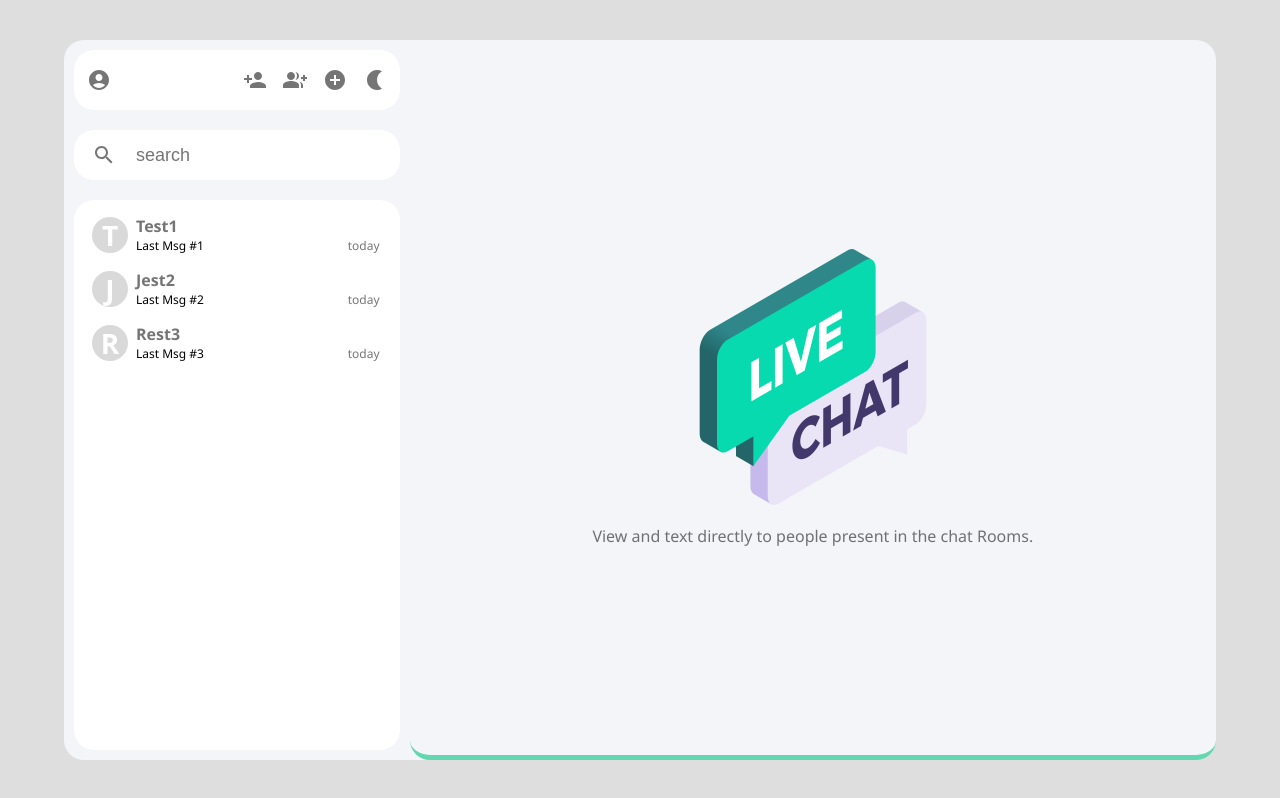
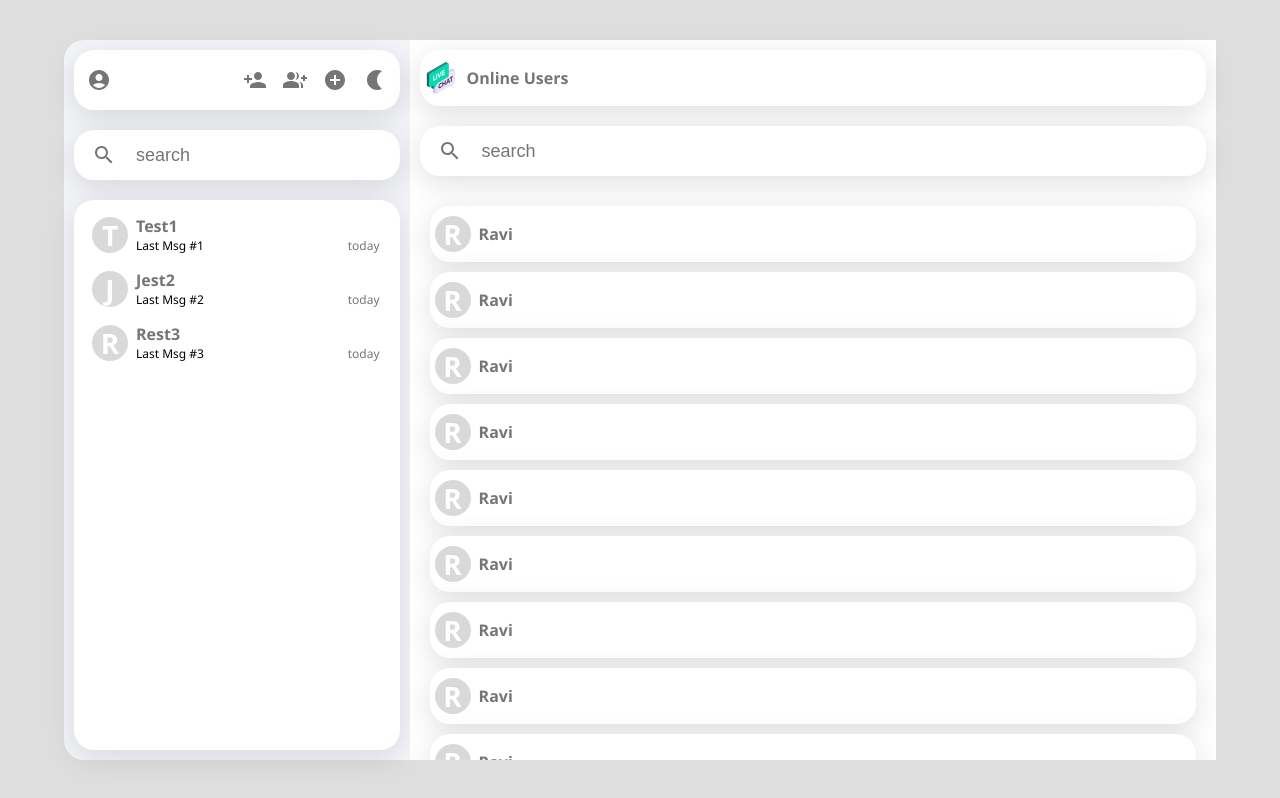
Before and after one commit to kishoresai8883/Chat-App, a React (Create React App) app: page / in a window 1280 px wide. Built offline with nearby package versions, Linux system fonts and the light colour scheme.

Commit message:
Created Login page and user online pages

```diff
--- a/src/App.js
+++ b/src/App.js
@@ -1,10 +1,12 @@
 import './App.css';
+import Login from './Components/Login';
 import MainContainer from './Components/MainContainer';
 
 function App() {
   return (
     <div className="App">
       <MainContainer/>
+      {/* <Login/> */}
     </div>
   );
 }
--- a/src/Components/CreateGroups.js
+++ b/src/Components/CreateGroups.js
@@ -1,9 +1,14 @@
 import React from 'react'
+import DoneOutlineroundedIcon from '@mui/icons-material/DoneOutlineRounded'
+import { IconButton } from '@mui/material'
 
 const CreateGroups = () => {
   return (
-    <div>
-      Groups
+    <div className='create-groups-container'>
+      <input className='search-input' placeholder='Enter Group Name'/>
+      <IconButton>
+        <DoneOutlineroundedIcon/>
+      </IconButton>
     </div>
   )
 }
--- /dev/null
+++ b/src/Components/Login.js
@@ -0,0 +1,21 @@
+import React from 'react'
+import logo from '../Images/live-chat_512px.png'
+import { Button, TextField } from '@mui/material'
+
+const Login = () => {
+  return (
+    <div className='login-container'>
+      <div className='image-container'>
+        <img src={logo} alt='Logo' className='logo'/>
+      </div>
+      <div className='login-box'>
+        <p className='login-text'>Login to your Account</p>
+        <TextField id="standard-basic" label="Enter User Name" variant="outlined" />
+        <TextField id="outlined-password-input" label="Enter Password" type='password' autoComplete='current-password' />
+        <Button variant="outlined">Login</Button>
+      </div>
+    </div>
+  )
+}
+
+export default Login
--- a/src/Components/MainContainer.js
+++ b/src/Components/MainContainer.js
@@ -3,6 +3,8 @@ import Sidebar from './Sidebar'
 import ChatArea from './ChatArea'
 import Welcome from './Welcome'
 import './Styles.css'
+import CreateGroups from './CreateGroups'
+import Users_Groups from './Users_Groups'
 
 const MainContainer = () => {
   const [conversations, setConversations] = useState([
@@ -25,8 +27,10 @@ const MainContainer = () => {
   return (
     <div className='main-container'>
         <Sidebar/>
-        <Welcome/>
-        { /*<ChatArea props={conversations[2]}/> */}
+        {/* <CreateGroups/> */}
+        {/* <Welcome/> */}
+        {/* { <ChatArea props={conversations[2]}/> } */}
+        <Users_Groups/>
     </div>
   )
 }
--- a/src/Components/Styles.css
+++ b/src/Components/Styles.css
@@ -19,6 +19,8 @@
     padding: 10px 5px;
     margin: 10px;
     border-radius: 20px;
+    box-shadow: rgba(100, 100, 111, 0.2) 0px 7px 29px 0px;
+
 }
 
 .sb-search {
@@ -28,6 +30,8 @@
     margin: 10px;
     border-radius: 20px;
     align-items: center;
+    box-shadow: rgba(100, 100, 111, 0.2) 0px 7px 29px 0px;
+
 }
 
 .search-input {
@@ -43,6 +47,8 @@
     margin: 10px;
     border-radius: 20px;
     flex: 1;
+    box-shadow: rgba(100, 100, 111, 0.2) 0px 7px 29px 0px;
+
 }
 
 .conversation-container {
@@ -106,6 +112,8 @@
     padding: 10px 10px;
     margin: 10px;
     border-radius: 20px;
+    box-shadow: rgba(100, 100, 111, 0.2) 0px 7px 29px 0px;
+
 }
 
 .header-text {
@@ -123,6 +131,8 @@
     flex: 1;
     overflow: scroll;
     scrollbar-width: none;
+    box-shadow: rgba(100, 100, 111, 0.2) 0px 7px 29px 0px;
+
 }
 
 .messages-container::-webkit-scrollbar {
@@ -136,6 +146,8 @@
     padding: 10px 10px;
     margin: 10px;
     border-radius: 20px;
+    box-shadow: rgba(100, 100, 111, 0.2) 0px 7px 29px 0px;
+
 }
 
 .self-msg-container {
@@ -193,3 +205,118 @@
 .welcome-logo {
     height: 20vw;
 }
+
+.create-groups-container {
+    display: flex;
+    justify-content: space-between;
+    align-self: center;
+    flex: 0.7;
+    padding: 20px 10px;
+    margin: 10px;
+    background-color: white;
+    border-radius: 20px;
+}
+
+.login-container {
+    height: 90vh;
+    width: 90vw;
+    background-color: #f4f5f8;
+    display: flex;
+    border-radius: 20px;
+    box-shadow: rgba(100, 100, 111, 0.2) 0px 7px 29px 0px;
+}
+
+.image-container {
+    display: flex;
+    flex: 0.3;
+    justify-content: center;
+    align-items: center;
+}
+
+.logo {
+    height: 250px;
+    width: 250px;
+}
+
+.login-box {
+    display: flex;
+    flex-direction: column;
+    justify-content: center;
+    align-items: center;
+    font-family: 'Segoe UI', Tahoma, Geneva, Verdana, sans-serif;
+    color: #63d7b0;
+    font-weight: bolder;
+    flex: 0.7;
+    background-color: white;
+    border-radius: 20px;
+    margin: 10px;
+    gap: 10px;
+}
+
+.login-text {
+    color: #63d7b0;
+    font-size: 24px;
+    margin-bottom: 20px;
+}
+
+.list-container {
+    flex: 0.7;
+    background-color: white;
+}
+
+.list-container {
+    flex: 0.7;
+    display: flex;
+    flex-direction: column;
+}
+
+.ug-header {
+    background-color: white;
+    border-radius: 20px;
+    padding: 12px 5px;
+    margin: 10px;
+    display: flex;
+    align-items: center;
+    box-shadow: rgba(100, 100, 111, 0.2) 0px 7px 29px 0px;
+}
+
+.ug-title {
+    color: rgba(0, 0, 0, 0.54);
+    margin-left: 10px;
+    font-family: 'Segoe UI', Tahoma, Geneva, Verdana, sans-serif;
+    font-weight: bolder;
+}
+
+.ug-list {
+    flex: 1;
+    overflow: scroll;
+    scrollbar-width: none;
+    padding: 10px;
+}
+
+.ug-list::-webkit-scrollbar {
+    display: none;
+}
+
+.list-item {
+    display: flex;
+    align-items: center;
+    background-color: white;
+    box-shadow: rgba(100, 100, 111, 0.2) 0px 7px 29px 0px;
+    border-radius: 20px;
+    padding: 10px 5px;
+    margin: 10px;
+    transition-duration: 0.5s;
+}
+
+.item-name {
+    margin-left: 8px;
+}
+
+.list-item:hover {
+    background-color: rgb(226, 226, 226);
+}
+
+.list-item:active {
+    background-color: white;
+}
--- /dev/null
+++ b/src/Components/Users_Groups.js
@@ -0,0 +1,66 @@
+import React from 'react'
+import './Styles.css'
+import logo from "../Images/live-chat_512px.png"
+import SearchIcon from '@mui/icons-material/Search'
+import { IconButton } from '@mui/material'
+
+const Users_Groups = () => {
+  return (
+    <div className='list-container'>
+      <div className='ug-header'>
+        <img src={logo} alt='online' style={{height: "32px", width: "32px"}}/>
+        <p className='ug-title'>Online Users</p>
+      </div>
+      <div className='sb-search'>
+        <IconButton>
+            <SearchIcon/>
+        </IconButton>
+        <input placeholder='search' className='search-input'/>
+      </div>
+      <div className='ug-list'>
+        <div className='list-item'>
+            <p className='con-icon'>R</p>
+            <p className='con-name item-name'>Ravi</p>
+        </div>
+        <div className='list-item'>
+            <p className='con-icon'>R</p>
+            <p className='con-name item-name'>Ravi</p>
+        </div>
+        <div className='list-item'>
+            <p className='con-icon'>R</p>
+            <p className='con-name item-name'>Ravi</p>
+        </div>
+        <div className='list-item'>
+            <p className='con-icon'>R</p>
+            <p className='con-name item-name'>Ravi</p>
+        </div>
+        <div className='list-item'>
+            <p className='con-icon'>R</p>
+            <p className='con-name item-name'>Ravi</p>
+        </div>
+        <div className='list-item'>
+            <p className='con-icon'>R</p>
+            <p className='con-name item-name'>Ravi</p>
+        </div>
+        <div className='list-item'>
+            <p className='con-icon'>R</p>
+            <p className='con-name item-name'>Ravi</p>
+        </div>
+        <div className='list-item'>
+            <p className='con-icon'>R</p>
+            <p className='con-name item-name'>Ravi</p>
+        </div>
+        <div className='list-item'>
+            <p className='con-icon'>R</p>
+            <p className='con-name item-name'>Ravi</p>
+        </div>
+        <div className='list-item'>
+            <p className='con-icon'>R</p>
+            <p className='con-name item-name'>Ravi</p>
+        </div>
+      </div>
+    </div>
+  )
+}
+
+export default Users_Groups
```
